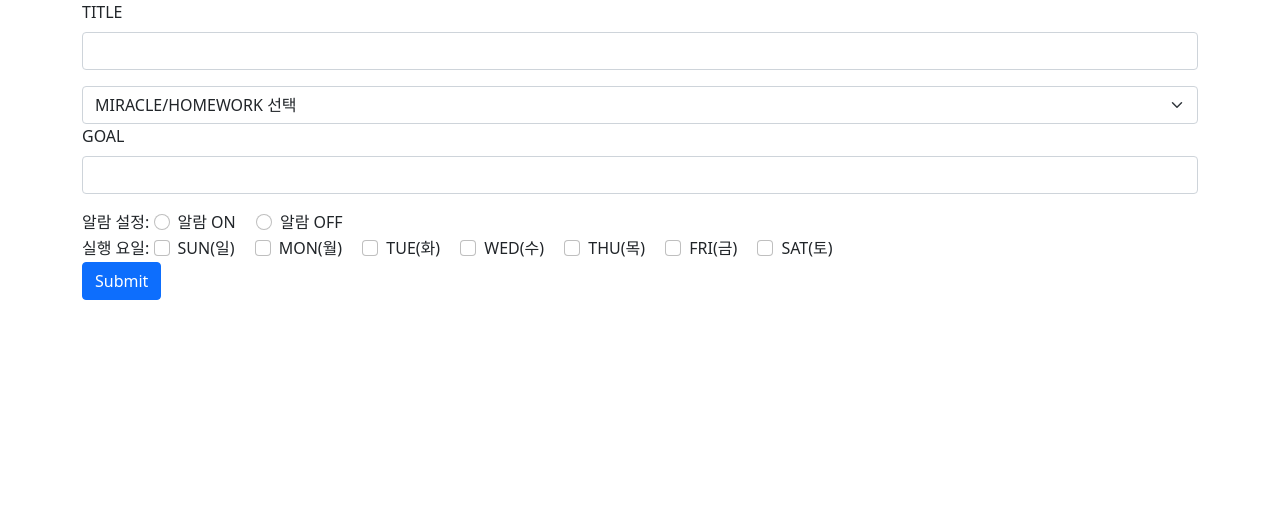
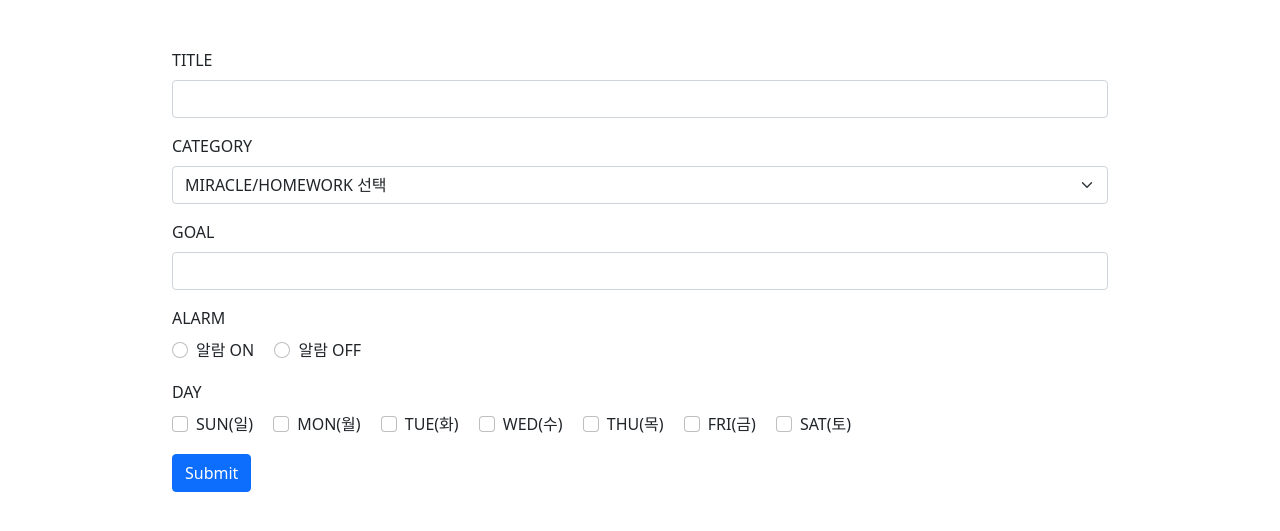
Before and after one commit to ohoraming/django_Plus_routine, a Django app: page /routine/load_page/ in a window 1280 px wide. Shown: the part 57-588 px from the top of the page. Run offline with Django 4.2, Linux system fonts and the light colour scheme; some libraries are stand-ins or nearby versions.

Commit message:
routine readAll 완성

```diff
--- a/config/settings.py
+++ b/config/settings.py
@@ -70,6 +70,9 @@ TEMPLATES = [
                 'django.contrib.auth.context_processors.auth',
                 'django.contrib.messages.context_processors.messages',
             ],
+            'libraries': {
+                'common_tags': 'templatetags.common_tags'
+            }
         },
     },
 ]
--- a/routine/urls.py
+++ b/routine/urls.py
@@ -22,4 +22,5 @@ urlpatterns = [
     path('', views.index, name='index'),
     path('create/', views.create, name='create'),
     path('load_page/', views.load_page, name='load_page'),
+    path('readAll/<int:user_id>', views.readAll, name='readAll'),
 ]
--- a/routine/views.py
+++ b/routine/views.py
@@ -1,14 +1,19 @@
 from django.http import JsonResponse
-from django.shortcuts import render
+from django.shortcuts import redirect, render
+from django.contrib.auth.decorators import login_required
+from django.urls import reverse
 from rest_framework.decorators import api_view
 from account.models import MyUser
 from routine.models import day, routine
+
 # Create your views here.
 
+@login_required(login_url='account:login') # 로그인이 필요한 작업시 추가
 def index(request):
     return render(request, 'routine/routineMenu.html')
 
 @api_view(['POST'])
+# @login_required(login_url='account:login') # 로그인이 필요한 작업시 추가
 def create(request):
     user = MyUser.objects.get(pk=request.user.pk) # 생성된 user의 id 값을 가져옴
 
@@ -18,26 +23,26 @@ def create(request):
     is_alarm = True if request.POST.get('is_alarm') == 'true' else False
     days = request.POST.getlist('days[]')
 
-    print(user)
+    print(request.POST.get('is_alarm'))
 
     new_routine = routine(
-        account_id=user,
-        title=title,
+        account_id = user,
+        title = title,
         category = category,
         goal = goal,
         is_alarm = is_alarm,
         is_deleted = False
     )
+    new_routine.save()
+    for dd in days:
+        new_day = day(
+            day = dd,
+            routine_id = new_routine
+        )
+        new_day.save()
 
-    new_day = day(
-        day = days,
-        routine_id = new_routine
-    )
-
-    new_routine.save()
-    new_day.save()
-
-    print(new_routine)
+    print(user)
+    print(new_routine.category)
 
     result = {
         "data": {
@@ -48,9 +53,20 @@ def create(request):
             "status": "ROUTINE_CREATE_OK"
         }
     }
+    user_id = user.pk
 
-    return JsonResponse(result)
+    # return JsonResponse(result) # 여기서 바로 render할 수는 없나???
+    return redirect(reverse('routine:readAll', kwargs={'user_id':user_id})) # 전체 routine 보는 페이지
 
 @api_view(['GET'])
 def load_page(request):
     return render(request, 'routine/createRoutine.html')
+
+@login_required(login_url='account:login') # 로그인이 필요한 작업시 추가
+def readAll(request, user_id):
+    """
+        사용자id로 저장된 모든 routine 조회
+    """
+    routine_list = routine.objects.filter(account_id_id=user_id) # 접속한 user의 id값으로 routine 모두 조회
+    context = {'routine_list': routine_list}
+    return render(request, 'routine/routineList.html', context)
--- a/templates/account/login.html
+++ b/templates/account/login.html
@@ -3,6 +3,7 @@
 <div class="container my-3">
     <form method="post" action="{% url 'account:login' %}">
         {% csrf_token %}
+        <input type="hidden" name="next" value="{{ next }}">  <!-- 로그인 성공후 이동되는 URL -->
         {% include "form_errors.html" %}
         <div class="mb-3">
             <label for="username">사용자ID</label>
--- a/templates/account/mainPage.html
+++ b/templates/account/mainPage.html
@@ -1,7 +1,8 @@
 {% extends 'base.html' %}
 {% block content %}
+<div class="container w-75">
     <div>
-        <a href="{% url 'routine:index' %}">Routine 서비스로 이동합니다!</a>
+        <a class="btn btn-primary m-4" href="{% url 'routine:index' %}">Routine 서비스로 이동!</a>
     </div>
     <div>
         <a href="#">다른 A 서비스</a>
@@ -12,4 +13,5 @@
     <div>
         <a href="#">다른 C 서비스</a>
     </div>
+</div>
 {% endblock %}
--- a/templates/routine/createRoutine.html
+++ b/templates/routine/createRoutine.html
@@ -1,4 +1,5 @@
-{% extends 'base.html' %} {% block content %}
+{% extends 'base.html' %}
+{% block content %}
 <!--
     <routine의 data>
 title:  문자열
@@ -12,7 +13,7 @@ day: 일-토 요일 중에서 선택
 ※ 반드시 tag에 name 값 넣기!
 ※ csrf_token 추가
 -->
-<div class="container">
+<div class="container mt-5 w-75">
     <form method="post" action="{% url 'routine:create' %}">
         {% csrf_token %}
         <div class="mb-3">
@@ -24,47 +25,53 @@ day: 일-토 요일 중에서 선택
                 id="inputTitle"
             />
         </div>
+        <div class="mb-3">
+            <label for="selectCategory" class="form-label">CATEGORY</label>
             <select
+                id="selectCategory"
                 name="category"
                 class="form-select"
                 aria-label="Default select example"
             >
                 <option selected>MIRACLE/HOMEWORK 선택</option>
-            <option value="1">MIRACLE</option>
-            <option value="2">HOMEWORK</option>
+                <option value="MIRACLE">MIRACLE</option>
+                <option value="HOMEWORK">HOMEWORK</option>
             </select>
+        </div>
         <div class="mb-3">
-            <label for="inputTitle" class="form-label">GOAL</label>
+            <label for="inputGoal" class="form-label">GOAL</label>
             <input
                 name="goal"
                 type="text"
                 class="form-control"
-                id="inputTitle"
+                id="inputGoal"
                 />
             </div>
-        알람 설정:
+        <div class="mb-3">
+            <div class="form-label">ALARM</div>
             <div class="form-check form-check-inline">
                 <input
                     class="form-check-input"
                     type="radio"
-                name="alarm"
-                id="inlineRadio1"
-                value="option1"
+                    name="is_alarm"
+                    id="radioAlarmTrue"
+                    value="true"
                 />
-            <label class="form-check-label" for="inlineRadio1">알람 ON</label>
+                <label class="form-check-label" for="radioAlarmTrue">알람 ON</label>
             </div>
             <div class="form-check form-check-inline">
                 <input
                     class="form-check-input"
                     type="radio"
-                name="alarm"
-                id="inlineRadio1"
-                value="option1"
+                    name="is_alarm"
+                    id="radioAlarmFalse"
+                    value="false"
                 />
-            <label class="form-check-label" for="inlineRadio1">알람 OFF</label>
+                <label class="form-check-label" for="radioAlarmFalse">알람 OFF</label>
             </div>
-        <div>
-            실행 요일:
+        </div>
+        <div class="mb-3">
+            <div class="form-label">DAY</div>
             <div class="form-check form-check-inline">
                 <input
                     class="form-check-input"
```
Also changed, not shown: templates/routine/routineList.html (added, +39 -0 lines), templates/routine/routineMenu.html (+6 -3 lines), templatetags/common_tags.py (added, +14 -0 lines), templatetags/__init__.py (added). Lines whose indentation alone changed are shown as unchanged.
